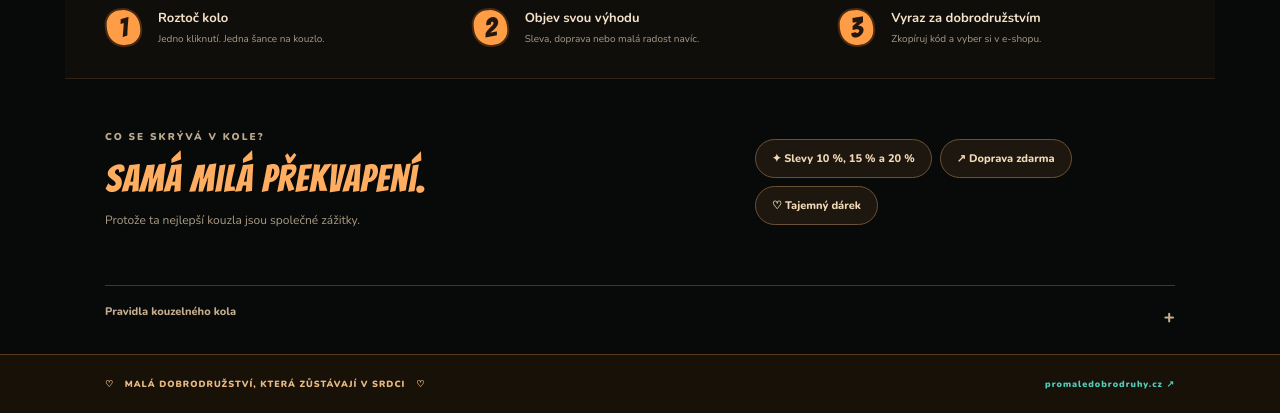
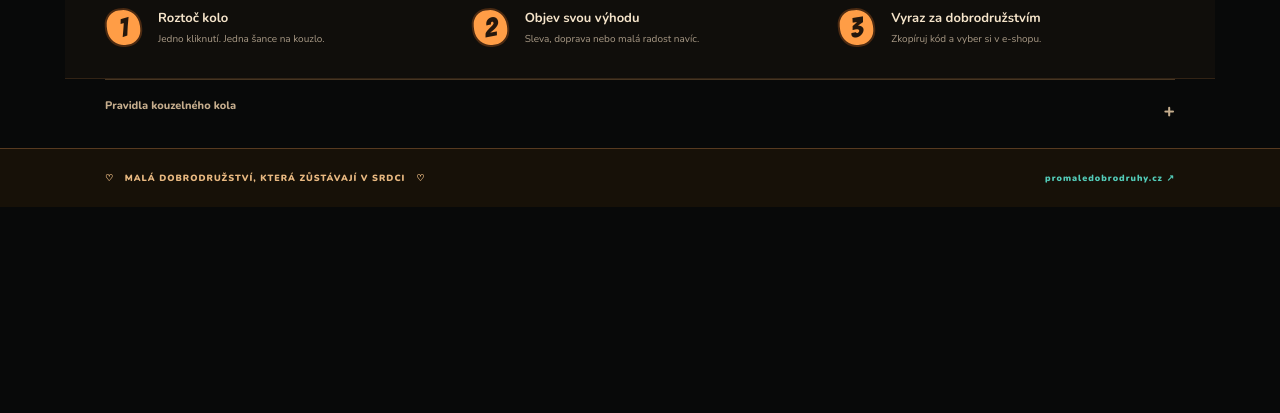
Before and after one commit to stepankakadlecova-pixel/halloweenske-kolo, a plain HTML site: page index.html in a window 1280 px wide. Shown: the part 1095-1508 px from the top of the page. After the commit the page ends 1302 px from the top, so only its background shows below. Drawn offline with nearby package versions, Linux system fonts and the light colour scheme; a web font is replaced by a local one.

Commit message:
Remove extra rewards overview section

```diff
--- a/index.html
+++ b/index.html
@@ -4,6 +4,6 @@
 <main><div class="season"><span>✧</span> HALLOWEEN U MALÝCH DOBRODRUHŮ <span>✧</span></div><section class="hero"><div class="midnight-stars" aria-hidden="true"><span>✧</span><span>✦</span><span>✧</span><span>✦</span><span>✧</span></div><div class="fireflies" aria-hidden="true"><i style="--x:8%;--y:62%;--d:-1s"></i><i style="--x:24%;--y:38%;--d:-4s"></i><i style="--x:39%;--y:78%;--d:-2s"></i><i style="--x:49%;--y:16%;--d:-5s"></i><i style="--x:63%;--y:84%;--d:-3s"></i><i style="--x:84%;--y:64%;--d:-6s"></i><i style="--x:92%;--y:27%;--d:-1s"></i><i style="--x:14%;--y:90%;--d:-7s"></i></div><div class="stage-note" aria-hidden="true">Malé zatočení. Velké kouzlo.</div><div class="intro"><div class="eyebrow">JEDNO ZATOČENÍ. SAMÁ MILÁ PŘEKVAPENÍ.</div><h1>Vyčaruj si<br><span>svou výhodu!</span><svg class="bat title-bat"><use href="#bat"/></svg></h1><p class="lead">Odvahu s sebou, štěstí na dosah.<br>Roztoč kouzelné kolo a objev překvapení<br class="desktop"> pro vaše další malé dobrodružství.</p><div class="mascot-scene halloween-scene"><div class="speech">Pssst…<br><b>každé zatočení vyhrává!</b></div><img class="mascot halloween" src="dobrodruh-halloween.png" alt="Halloweenský dobrodruh v oranžovém kabátku se špičatou kapucí, dýňovou lucernou a malým netopýrem"><svg class="pumpkin p1"><use href="#pumpkin"/></svg><svg class="ghost"><use href="#ghost"/></svg><span class="spark s1">✧</span><span class="spark s2">✳</span></div></div>
 <div class="game"><div class="game-top"><span>TVÁ CHVILKA KOUZEL</span><span>↙ Zkus své štěstí</span></div><div class="wheel-wrap"><div class="pointer" aria-hidden="true"></div><svg id="wheel" viewBox="0 0 500 500" role="img" aria-label="Kolo výhod: sleva 10 procent, doprava zdarma, tajemný dárek, sleva 15 procent a sleva 20 procent"></svg><div class="hub" aria-hidden="true">✦</div><svg class="bat wheel-bat"><use href="#bat"/></svg></div><button id="spin" class="primary">Roztočit kouzelné kolo <span>↗</span></button><button id="view-result" class="view-result" hidden>Zobrazit mou výhodu a kód ↗</button><p class="game-note">Žádní bubáci. Výhoda při každém zatočení.</p><p class="demo-label">Jedno zatočení v tomto prohlížeči · kupony čekají na aktivaci</p></div></section>
 <section class="steps" aria-label="Jak to funguje"><div><span class="number">1</span><p><b>Roztoč kolo</b><br>Jedno kliknutí. Jedna šance na kouzlo.</p></div><div><span class="number">2</span><p><b>Objev svou výhodu</b><br>Sleva, doprava nebo malá radost navíc.</p></div><div><span class="number">3</span><p><b>Vyraz za dobrodružstvím</b><br>Zkopíruj kód a vyber si v e-shopu.</p></div></section>
-<section class="details"><div><span class="eyebrow">CO SE SKRÝVÁ V KOLE?</span><h2>Samá milá překvapení.</h2><p>Protože ta nejlepší kouzla jsou společné zážitky.</p></div><div class="rewards"><span>✦ Slevy 10 %, 15 % a 20 %</span><span>↗ Doprava zdarma</span><span>♡ Tajemný dárek</span></div></section><details><summary>Pravidla kouzelného kola <span>+</span></summary><div class="rules"><p>Toto je funkční ukázka připravované kampaně. Ukázkové kódy nejsou aktivované v e-shopu. Každá výhoda má jeden pevný kód společný pro všechny, kteří ji vytočí. Po zatočení se kolo uzamkne v tomto prohlížeči. Vymazání dat nebo jiný prohlížeč tento limit obejde; pro limit na příjemce emailu je nutné napojit jedinečné pozvánky.</p><p>Navržená akce: losování 31. 10. 2026, uplatnění do 2. 11. 2026, 23:59 (čas v Praze). Sleva 10 % od 800 Kč (šance 35 %), doprava od 700 Kč (25 %), dárek od 1 000 Kč (20 %), sleva 15 % od 1 200 Kč (15 %), sleva 20 % od 1 500 Kč s maximální slevou 500 Kč (5 %). Výhody nelze kombinovat. Podmínky a dostupnost dárku je nutné před spuštěním potvrdit.</p></div></details></main>
+<details><summary>Pravidla kouzelného kola <span>+</span></summary><div class="rules"><p>Toto je funkční ukázka připravované kampaně. Ukázkové kódy nejsou aktivované v e-shopu. Každá výhoda má jeden pevný kód společný pro všechny, kteří ji vytočí. Po zatočení se kolo uzamkne v tomto prohlížeči. Vymazání dat nebo jiný prohlížeč tento limit obejde; pro limit na příjemce emailu je nutné napojit jedinečné pozvánky.</p><p>Navržená akce: losování 31. 10. 2026, uplatnění do 2. 11. 2026, 23:59 (čas v Praze). Sleva 10 % od 800 Kč (šance 35 %), doprava od 700 Kč (25 %), dárek od 1 000 Kč (20 %), sleva 15 % od 1 200 Kč (15 %), sleva 20 % od 1 500 Kč s maximální slevou 500 Kč (5 %). Výhody nelze kombinovat. Podmínky a dostupnost dárku je nutné před spuštěním potvrdit.</p></div></details></main>
 <footer><span>♡ &nbsp; MALÁ DOBRODRUŽSTVÍ, KTERÁ ZŮSTÁVAJÍ V SRDCI &nbsp; ♡</span><a href="https://www.promaledobrodruhy.cz/" target="_blank" rel="noopener">promaledobrodruhy.cz ↗</a></footer>
 <dialog id="result"><button id="close" class="close" aria-label="Zavřít">×</button><span class="eyebrow">ABRAKADABRA… JE TO TVOJE!</span><h2 id="result-title"></h2><p id="condition"></p><div class="code-box"><span id="code"></span><button id="copy">Zkopírovat</button></div><p id="copy-status" role="status"></p><a class="primary" href="https://www.promaledobrodruhy.cz/" target="_blank" rel="noopener">Vybrat si dobrodružství ↗</a><p class="modal-note">Pevný kód · před uplatněním musí být aktivován v e-shopu.<br>Navržená platnost do 2. 11. 2026, 23:59.</p></dialog><script src="app.js"></script></body></html>
```
